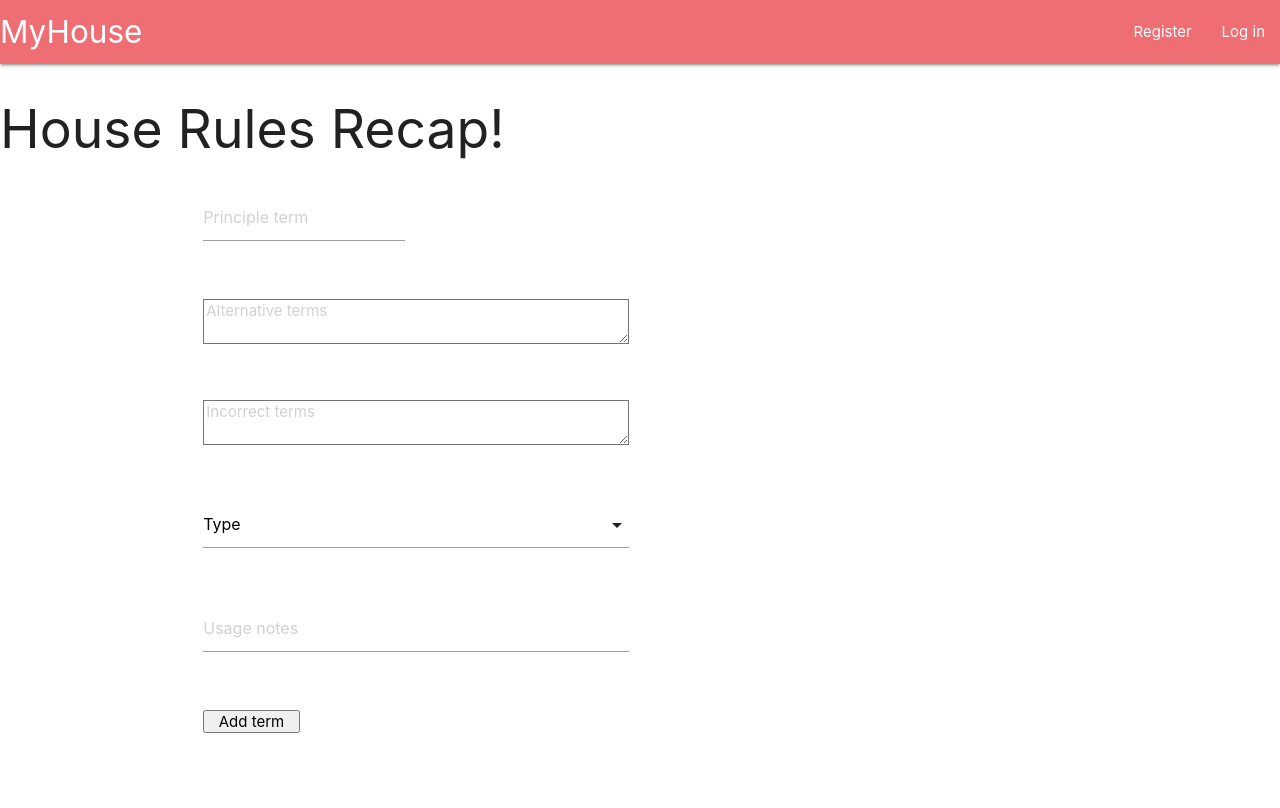
After one commit to mcglasp/ms3, a Flask app: page /add_term in a window 1280 px wide. The commit adds this page. Run offline with Flask 2, Linux system fonts and the light colour scheme; data that the repository does not hold is empty; some libraries are stand-ins or nearby versions.

Commit message:
Add term implemented

```diff
--- a/app.py
+++ b/app.py
@@ -100,6 +100,33 @@ def logout():
     return redirect(url_for("login"))
 
 
+@app.route("/add_term", methods=["GET", "POST"])
+def add_term():
+    if request.form.get("incorrect_terms"):
+        wrong_terms = request.form.get("incorrect_terms")
+        split_terms = wrong_terms.split(" ")
+
+    if request.method == "POST":
+        term = {
+            "term_name": request.form.get("term_name"),
+            "alt_terms": request.form.get("alt_terms"),
+            "incorrect_terms": split_terms,
+            "usage_notes": request.form.get("usage_notes"),
+            "type_name": request.form.get("type_name")
+            }
+
+        mongo.db.terms.insert_one(term)
+        print(term)
+        flash("Term added")
+        return redirect(url_for("add_term"))
+
+    types = mongo.db.types.find().sort("types", 1)
+    return render_template("add_term.html", types=types)
+
+
+
+
+
 @app.route("/manage_users")
 def manage_users():
     users = list(mongo.db.users.find())
--- /dev/null
+++ b/static/js/script.js
@@ -0,0 +1,7 @@
+  $(document).ready(function(){
+    $('.sidenav').sidenav();
+  });
+
+$(document).ready(function(){
+    $('select').formSelect();
+  });
--- a/static/script.js
+++ /dev/null
@@ -1,3 +0,0 @@
-  $(document).ready(function(){
-    $('.sidenav').sidenav();
-  });
--- a/static/style.css
+++ /dev/null
@@ -1,4 +0,0 @@
-.flashes {
-    color: red;
-    font-size: large;
-}
--- /dev/null
+++ b/templates/add_term.html
@@ -0,0 +1,63 @@
+{% extends "base.html" %}
+{% block content %}
+
+<h2>House Rules Recap!</h2>
+
+
+<div class="container">
+    <div class="row">
+        <div class="col s6">
+            <div class="row">
+                <form class="col s12" method="POST" action="{{ url_for('add_term') }}">
+                    <div class="row">
+                        <div class="input-field col s6">
+                            <input placeholder="Principle term" id="term_name" name="term_name" type="text"
+                                class="validate">
+                        </div>
+                    </div>
+                    <div class="row">
+                        <div class="input-field col s12">
+                            <textarea placeholder="Alternative terms" id="alt_terms" name="alt_terms" type="text"
+                                class="" rows="5" cols="4"></textarea>
+                        </div>
+                    </div>
+                    <div class="row">
+                        <div class="input-field col s12">
+                            <textarea placeholder="Incorrect terms" id="incorrect_terms" name="incorrect_terms"
+                                type="text" class="validate" rows="5" cols="4"></textarea>
+                        </div>
+                    </div>
+                    <div class="row">
+                        <div class="input-field col s12">
+                            <div class="form-outline">
+                                <select id="type_name" name="type_name" class="validate" required>
+                                    <option value="" disabled selected>Type</option>
+                                    {% for type in types %}
+                                    <option value="{{ type.type_name }}">{{ type.type_name }}</option>
+                                    {% endfor %}
+                                </select>
+                            </div>
+                        </div>
+                    </div>
+                    <div class="row">
+                        <div class="input-field col s12">
+                            <input placeholder="Usage notes" id="usage_notes" name="usage_notes" type="text"
+                                class="validate">
+                        </div>
+                    </div>
+                    <div class="row">
+                        <div class="input-field col s6">
+                            <button type="submit btn-large light-blue darken-1 text-shadow">
+                    Add term <i class="fas fa-plus-square right"></i>
+                </button>
+                        </div>
+                    </div>
+                </form>
+            </div>
+        </div>
+    </div>
+</div>
+
+
+
+{% endblock %}
--- a/templates/base.html
+++ b/templates/base.html
@@ -6,7 +6,7 @@
     <meta name="viewport" content="width=device-width, initial-scale=1.0">
     <link rel="stylesheet" href="https://cdnjs.cloudflare.com/ajax/libs/materialize/1.0.0/css/materialize.min.css">
     <link href="https://fonts.googleapis.com/icon?family=Material+Icons" rel="stylesheet">
-    <link rel="stylesheet" href="/static/style.css" type="text">
+    <link rel="stylesheet" href="{{ url_for('static', filename='css/style.css') }}">
     <title>Style Guide</title>
 </head>
 
@@ -19,7 +19,7 @@
                 {% if session.user %}
                 <li><a href="">Search</a></li>
                 <li><a href="">Make a suggestion</a></li>
-                <li><a href="">Add term</a></li>
+                <li><a href="{{ url_for('add_term') }}">Add terms</a></li>
                 <li><a href="{{ url_for('manage_users') }}">Manage users</a></li>
                 <li><a href="{{ url_for('logout') }}">Log out</a></li>
                 {% else %}
@@ -33,7 +33,7 @@
     <ul class="sidenav" id="mobile-demo">
         <li><a href="">Search</a></li>
         <li><a href="">Make a suggestion</a></li>
-        <li><a href="">Add term</a></li>
+        <li><a href="{{ url_for('add_term') }}">Add term</a></li>
         <li><a href="{{ url_for('register') }}">Register</a></li>
     </ul>
     {% with messages = get_flashed_messages() %}
@@ -49,8 +49,9 @@
         {% block content %}
         {% endblock %}
     </main>
-
+    <script src="https://code.jquery.com/jquery-3.6.0.slim.min.js" integrity="sha256-u7e5khyithlIdTpu22PHhENmPcRdFiHRjhAuHcs05RI=" crossorigin="anonymous"></script>
     <script src="https://cdnjs.cloudflare.com/ajax/libs/materialize/1.0.0/js/materialize.min.js"></script>
+    <script src="{{ url_for('static', filename='js/script.js') }}"></script>
 </body>
 
 </html>
```
Also changed, not shown: static/css/style.css (added).
